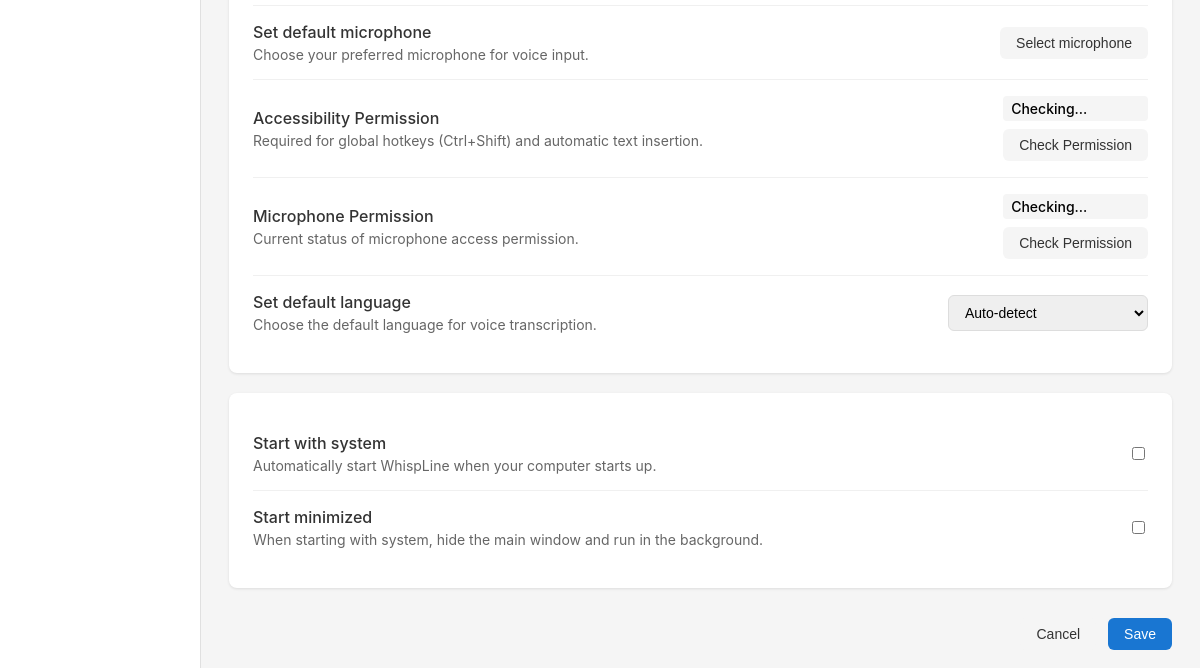
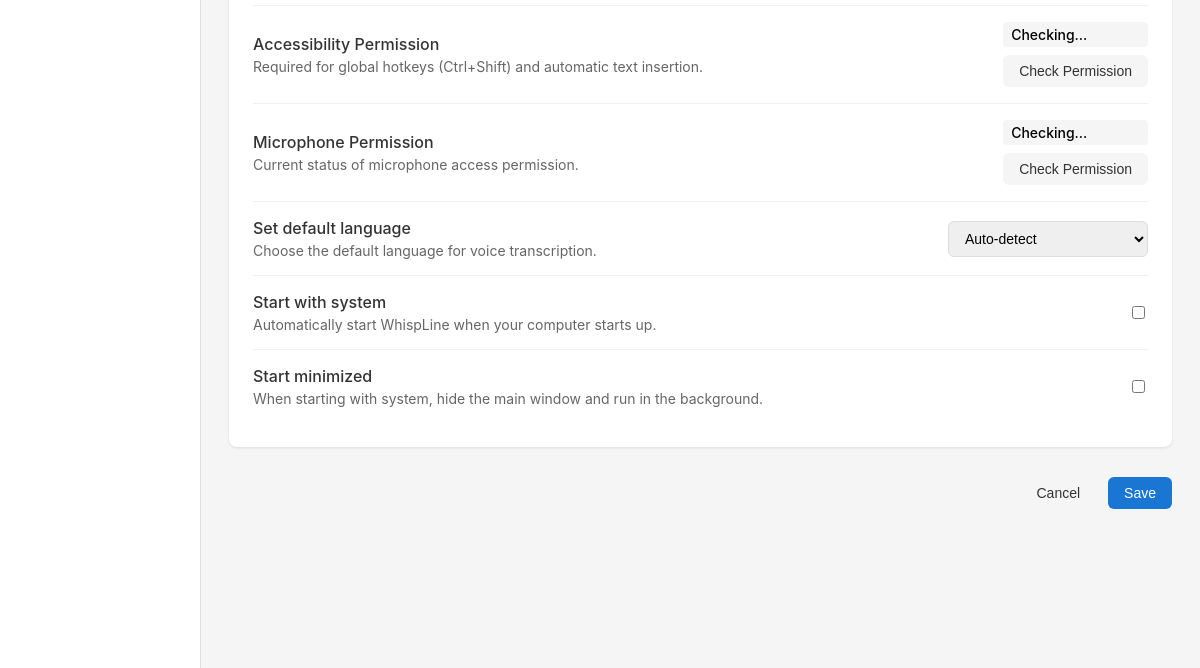
Before and after one commit to hellotaotao/WhispLine, an Electron app: page src/views/settings.html in a window 1200 px wide. Shown: the part 132-800 px from the top of the page. Drawn offline with Linux system fonts and the light colour scheme; no server answers.

Commit message:
simplify settings

```diff
--- a/src/views/settings.html
+++ b/src/views/settings.html
@@ -264,19 +264,6 @@
           </div>
         </div>
 
-        <div class="setting-item">
-          <div class="setting-info">
-            <div class="setting-title">Set default microphone</div>
-            <div class="setting-description">
-              Choose your preferred microphone for voice input.
-            </div>
-          </div>
-          <div class="setting-control">
-            <button class="btn btn-secondary" id="selectMicrophone">
-              Select microphone
-            </button>
-          </div>
-        </div>
 
         <div class="setting-item">
           <div class="setting-info">
@@ -406,10 +393,7 @@
             </select>
           </div>
         </div>
-
-  </div>
-
-      <div class="setting-group">
+        <!-- Merged start options into General settings -->
         <div class="setting-item">
           <div class="setting-info">
             <div class="setting-title">Start with system</div>
@@ -419,7 +403,7 @@
           </div>
           <div class="setting-control">
             <label class="switch">
-            <input type="checkbox" id="autoLaunchCheck" aria-label="Start with system">
+              <input type="checkbox" id="autoLaunchCheck" aria-label="Start with system">
               <span class="slider"></span>
             </label>
           </div>
```
